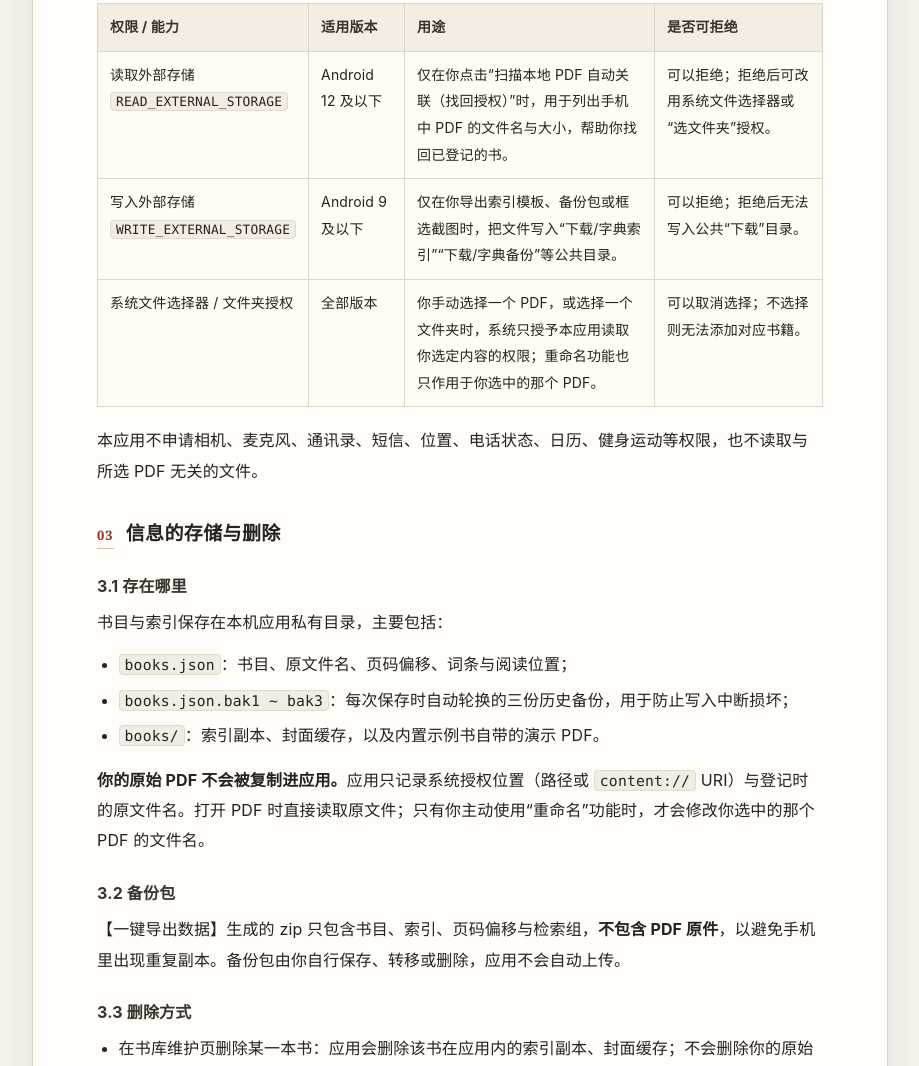
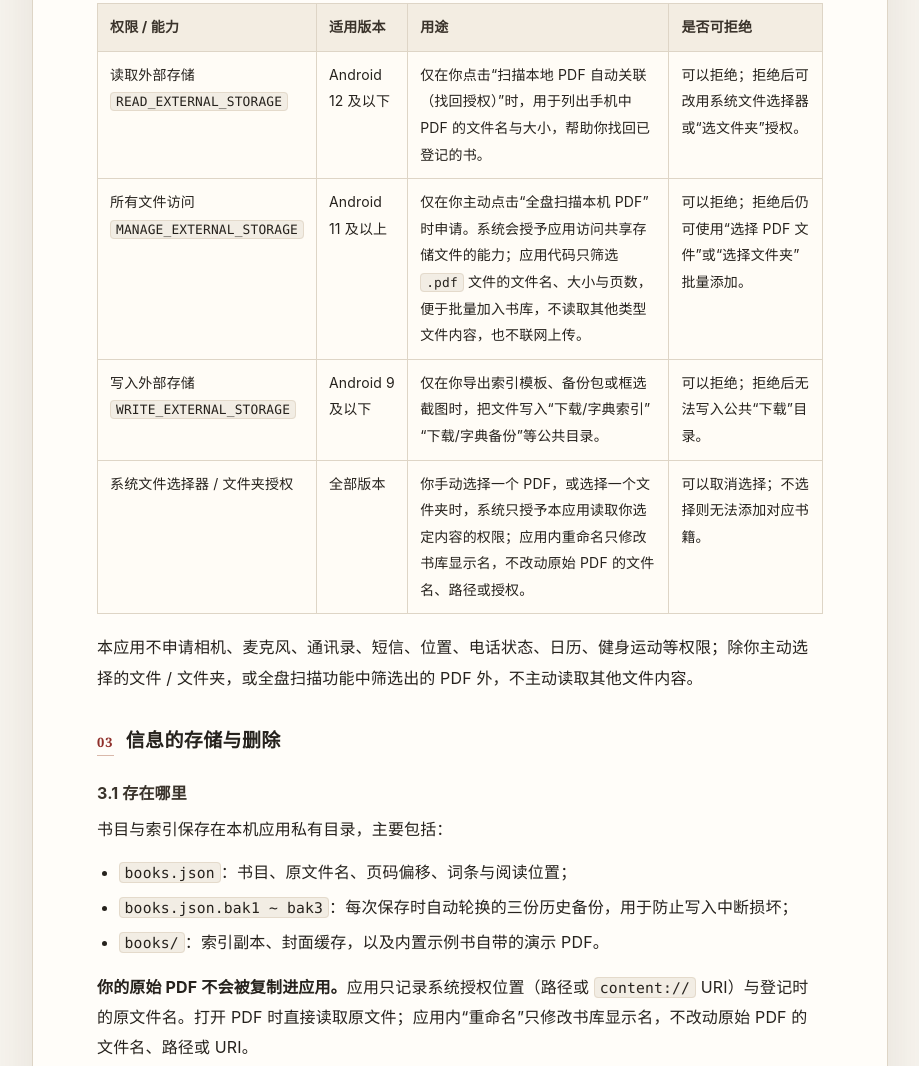
Before and after one commit to ghl66866/suoyin-privacy, a plain HTML site: page index.html in a window 1280 px wide. Shown: the part 1004-2070 px from the top of the page, without its empty margins (180-1099 px from the left). Drawn offline with Linux system fonts and the light colour scheme.

Commit message:
Add files via upload

```diff
--- a/index.html
+++ b/index.html
@@ -155,7 +155,7 @@
       <div class="meta">
         <div><b>开发者：</b>郭海亮（个人开发者）</div>
         <div><b>生效日期：</b>2026 年 11 月 23 日</div>
-        <div><b>更新日期：</b>2026 年 11 月 23 日</div>
+        <div><b>更新日期：</b>2026 年 11 月 26 日</div>
         <div><b>适用平台：</b>Android 5.0 及以上</div>
       </div>
     </header>
@@ -191,6 +191,12 @@
           <td>可以拒绝；拒绝后可改用系统文件选择器或“选文件夹”授权。</td>
         </tr>
         <tr>
+          <td>所有文件访问<br><span class="mono">MANAGE_EXTERNAL_STORAGE</span></td>
+          <td>Android 11 及以上</td>
+          <td>仅在你主动点击“全盘扫描本机 PDF”时申请。系统会授予应用访问共享存储文件的能力；应用代码只筛选 <span class="mono">.pdf</span> 文件的文件名、大小与页数，便于批量加入书库，不读取其他类型文件内容，也不联网上传。</td>
+          <td>可以拒绝；拒绝后仍可使用“选择 PDF 文件”或“选择文件夹”批量添加。</td>
+        </tr>
+        <tr>
           <td>写入外部存储<br><span class="mono">WRITE_EXTERNAL_STORAGE</span></td>
           <td>Android 9 及以下</td>
           <td>仅在你导出索引模板、备份包或框选截图时，把文件写入“下载/字典索引”“下载/字典备份”等公共目录。</td>
@@ -199,12 +205,12 @@
         <tr>
           <td>系统文件选择器 / 文件夹授权</td>
           <td>全部版本</td>
-          <td>你手动选择一个 PDF，或选择一个文件夹时，系统只授予本应用读取你选定内容的权限；重命名功能也只作用于你选中的那个 PDF。</td>
+          <td>你手动选择一个 PDF，或选择一个文件夹时，系统只授予本应用读取你选定内容的权限；应用内重命名只修改书库显示名，不改动原始 PDF 的文件名、路径或授权。</td>
           <td>可以取消选择；不选择则无法添加对应书籍。</td>
         </tr>
       </tbody>
     </table>
-    <p>本应用不申请相机、麦克风、通讯录、短信、位置、电话状态、日历、健身运动等权限，也不读取与所选 PDF 无关的文件。</p>
+    <p>本应用不申请相机、麦克风、通讯录、短信、位置、电话状态、日历、健身运动等权限；除你主动选择的文件 / 文件夹，或全盘扫描功能中筛选出的 PDF 外，不主动读取其他文件内容。</p>
 
     <h2><span class="no">03</span>信息的存储与删除</h2>
     <h3>3.1 存在哪里</h3>
@@ -214,7 +220,7 @@
       <li><span class="mono">books.json.bak1 ~ bak3</span>：每次保存时自动轮换的三份历史备份，用于防止写入中断损坏；</li>
       <li><span class="mono">books/</span>：索引副本、封面缓存，以及内置示例书自带的演示 PDF。</li>
     </ul>
-    <p><strong>你的原始 PDF 不会被复制进应用。</strong>应用只记录系统授权位置（路径或 <span class="mono">content://</span> URI）与登记时的原文件名。打开 PDF 时直接读取原文件；只有你主动使用“重命名”功能时，才会修改你选中的那个 PDF 的文件名。</p>
+    <p><strong>你的原始 PDF 不会被复制进应用。</strong>应用只记录系统授权位置（路径或 <span class="mono">content://</span> URI）与登记时的原文件名。打开 PDF 时直接读取原文件；应用内“重命名”只修改书库显示名，不改动原始 PDF 的文件名、路径或 URI。</p>
 
     <h3>3.2 备份包</h3>
     <p>【一键导出数据】生成的 zip 只包含书目、索引、页码偏移与检索组，<strong>不包含 PDF 原件</strong>，以避免手机里出现重复副本。备份包由你自行保存、转移或删除，应用不会自动上传。</p>
```
